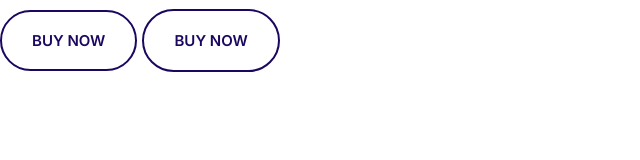
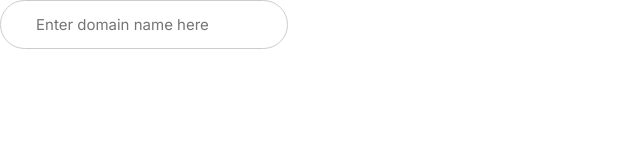
Before and after one commit to gioiaGalassi/moshify, a plain HTML site: page index.html in a window 1280 px wide. Shown: the whole page, without its empty margins (0-640 px from the left). Drawn offline with Linux system fonts and the light colour scheme.

Commit message:
Build the Inputs Component

```diff
--- a/css/styles.css
+++ b/css/styles.css
@@ -240,3 +240,20 @@ a {
     font-size: 1.5rem;
   }
 }
+
+/* Inputs */
+
+.input {
+  border-radius: 30px;
+  border: 1px solid #ccc;
+  color: var(--color-headings);
+  font-size: 2rem;
+  outline: 0;
+  padding: 1.5rem 3.5rem;
+}
+
+@media screen and (min-width: 1024px) {
+  .input {
+    font-size: 1.5rem;
+  }
+}
--- a/index.html
+++ b/index.html
@@ -15,7 +15,6 @@
     <link rel="stylesheet" href="css/styles.css" />
   </head>
   <body>
-    <button class="btn btn--outline">Buy Now</button>
-    <a href="#" class="btn btn--outline">Buy Now</a>
+    <input type="text" class="input" placeholder="Enter domain name here" />
   </body>
 </html>
```
Also changed, not shown: components/inputs.html (added, +1 -0 lines).
